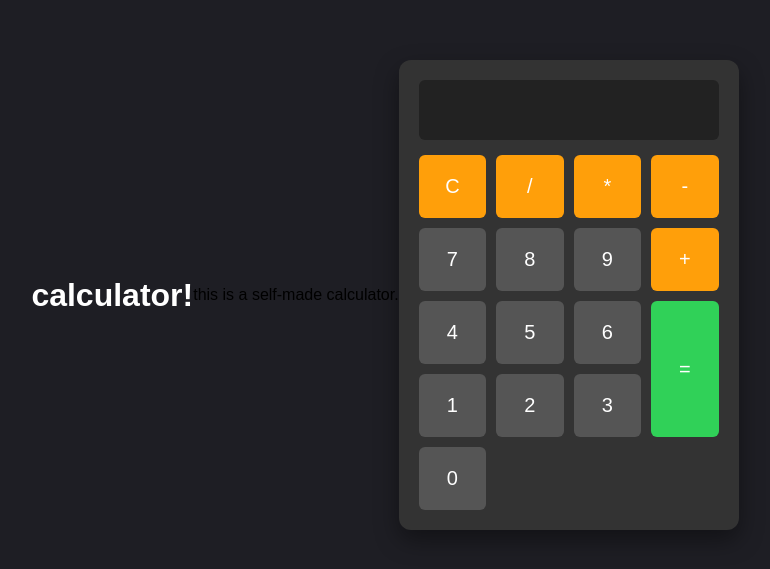
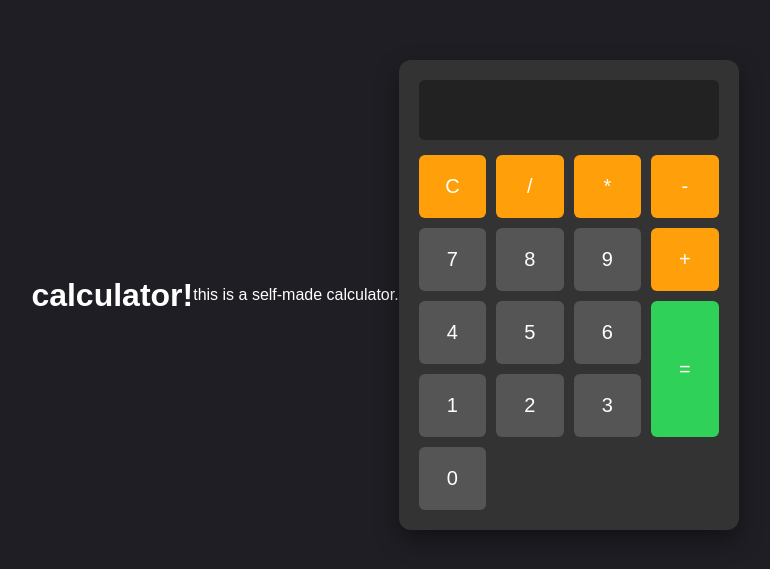
Before and after one commit to lithikyogesh-spec/coolboy67, a plain HTML site: page index.html in a window 1280 px wide. Shown: the part 105-674 px from the top of the page, without its empty margins (255-1025 px from the left). Drawn offline with Linux system fonts and the light colour scheme.

Commit message:
Update index.html

```diff
--- a/index.html
+++ b/index.html
@@ -6,7 +6,7 @@
 </head>
 <body>
     <h1 style="color:#FFFFFF;">calculator!</h1>
-    <p>this is a self-made calculator.</p>
+    <p style="color:#FFFFFF;">this is a self-made calculator.</p>
     <!DOCTYPE html>
 <html lang="en">
 <head>
```
